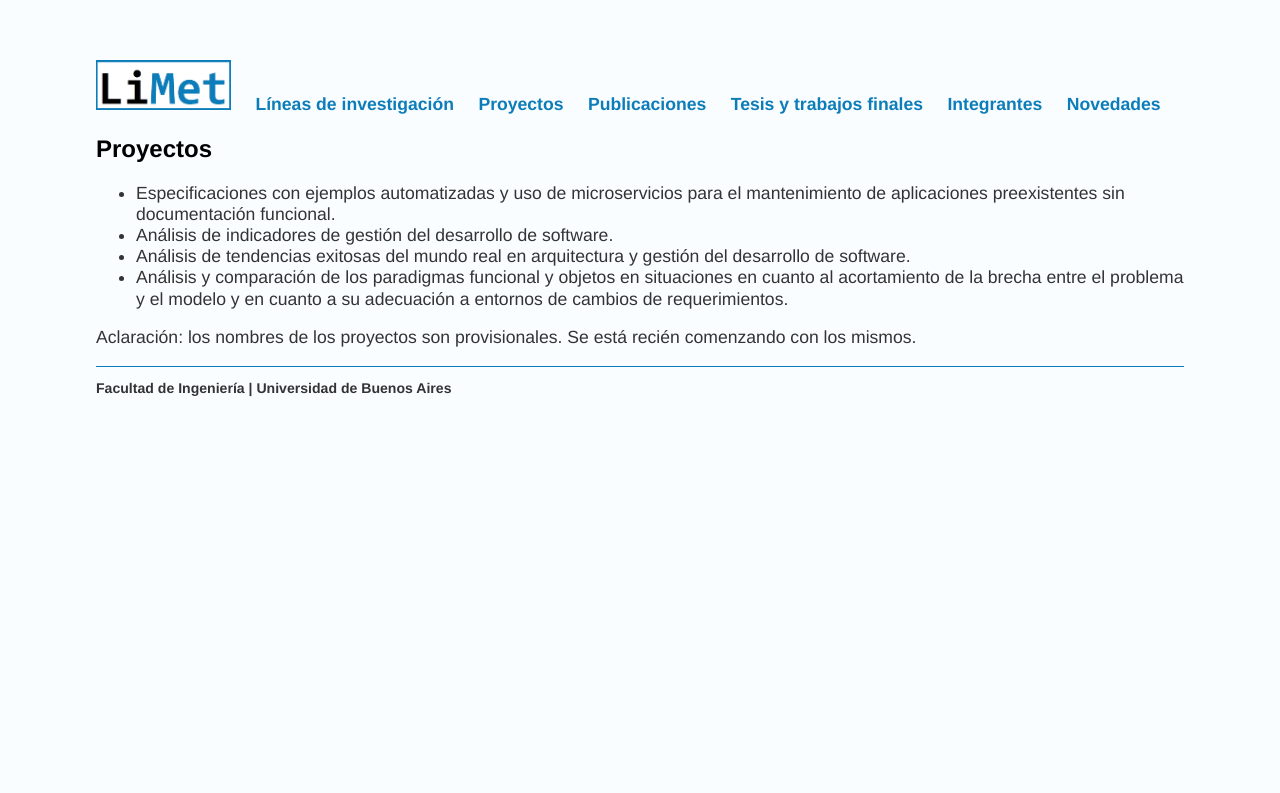
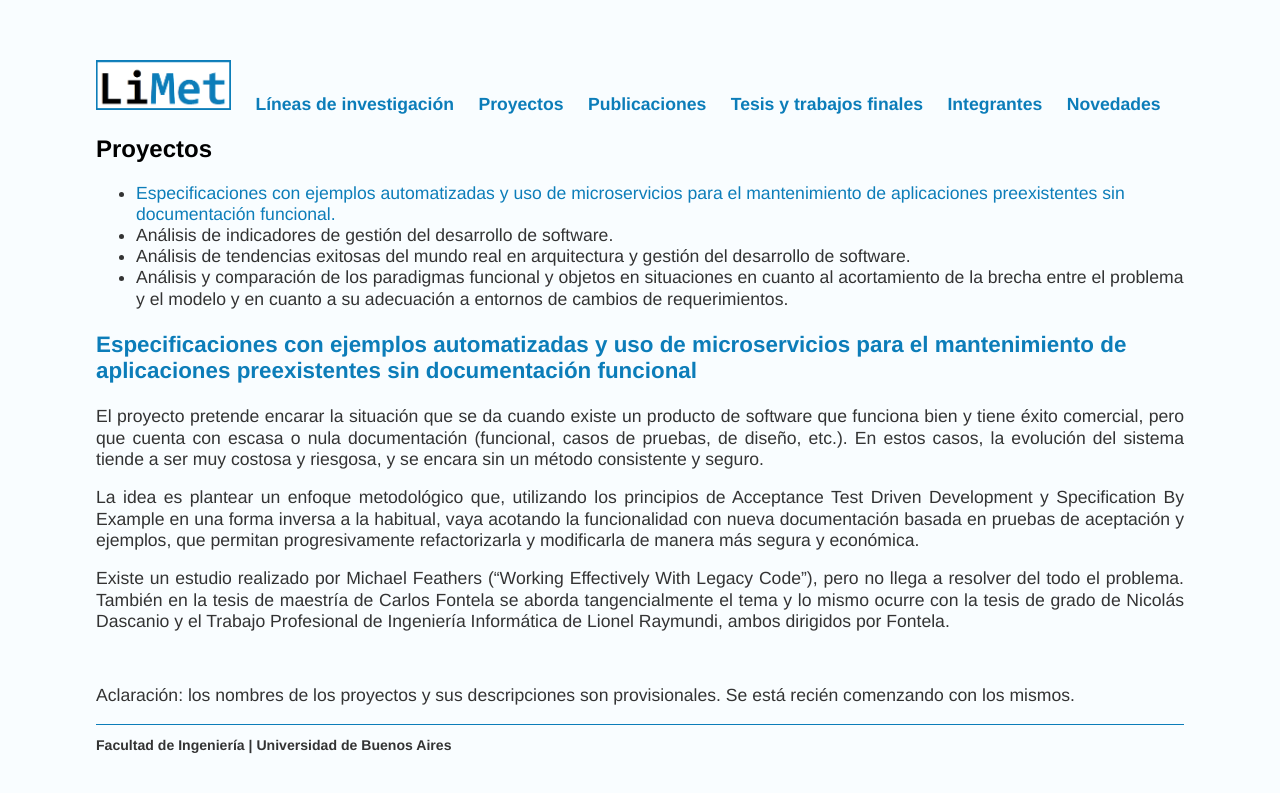
Before and after one commit to limetfiuba/limetfiuba.github.io, a Jekyll site: the page built from proyectos/index.html, in a window 1280 px wide. Shown: the top 793 px of the page. Built offline with Jekyll 4.4.1, drawn with Linux system fonts in a browser that asks for light colours.

Commit message:
Update index.html

```diff
--- a/proyectos/index.html
+++ b/proyectos/index.html
@@ -6,13 +6,24 @@ title: LiMet | Proyectos
 <div class="blurb">
     <p>
     <ul>
-        <li>Especificaciones con ejemplos automatizadas y uso de microservicios para el mantenimiento de aplicaciones preexistentes sin documentación funcional.</li>
+        <li><a ref="#SBE_legacy">Especificaciones con ejemplos automatizadas y uso de microservicios para el mantenimiento de aplicaciones preexistentes sin documentación funcional.</a></li>
         <li>Análisis de indicadores de gestión del desarrollo de software.</li>
         <li>Análisis de tendencias exitosas del mundo real en arquitectura y gestión del desarrollo de software.</li>
         <li>Análisis y comparación de los paradigmas funcional y objetos en situaciones en cuanto al acortamiento de la brecha entre el problema y el modelo y en cuanto a su adecuación a entornos de cambios de requerimientos.</li>
      </ul>
     </p>
+    <a name="SBE_legacy"><h3>Especificaciones con ejemplos automatizadas y uso de microservicios para el mantenimiento de aplicaciones preexistentes sin documentación funcional</h3></a>
     <p>
-      Aclaración: los nombres de los proyectos son provisionales. Se está recién comenzando con los mismos.
+        El proyecto pretende encarar la situación que se da cuando existe un producto de software que funciona bien y tiene éxito comercial, pero que cuenta con escasa o nula documentación (funcional, casos de pruebas, de diseño, etc.). En estos casos, la evolución del sistema tiende a ser muy costosa y riesgosa, y se encara sin un método consistente y seguro.
+    </p>
+    <p>
+        La idea es plantear un enfoque metodológico que, utilizando los principios de Acceptance Test Driven Development y Specification By Example en una forma inversa a la habitual, vaya acotando la funcionalidad con nueva documentación basada en pruebas de aceptación y ejemplos, que permitan progresivamente refactorizarla y modificarla de manera más segura y económica.
+    </p>
+    <p>
+        Existe un estudio realizado por Michael Feathers (“Working Effectively With Legacy Code”), pero no llega a resolver del todo el problema. También en la tesis de maestría de Carlos Fontela se aborda tangencialmente el tema y lo mismo ocurre con la tesis de grado de Nicolás Dascanio y el Trabajo Profesional de Ingeniería Informática de Lionel Raymundi, ambos dirigidos por Fontela.
+    </p>
+    <br>
+    <p>
+      Aclaración: los nombres de los proyectos y sus descripciones son provisionales. Se está recién comenzando con los mismos.
     </p>
 </div>
```
